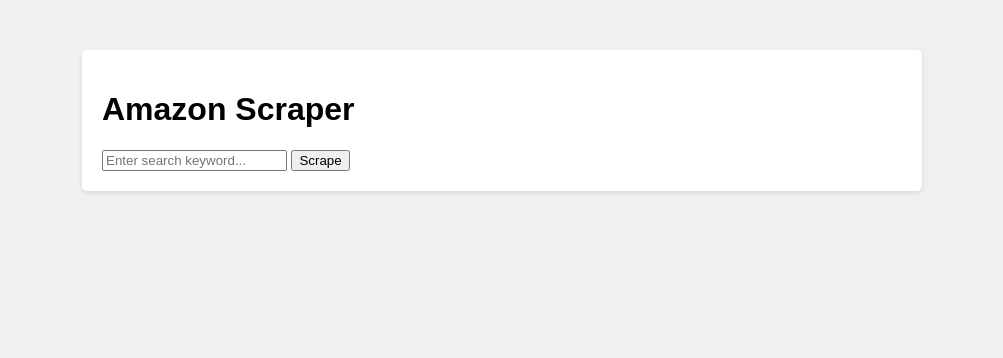
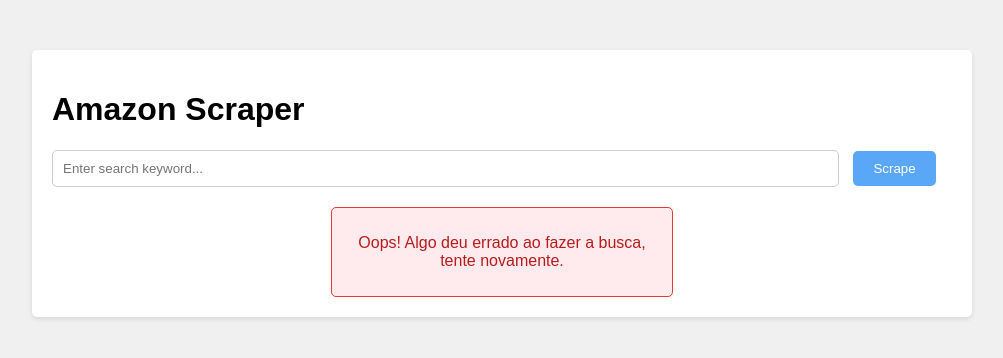
Before and after one commit to aptandre/Amazon-Node-Scraper, a website: page frontend/index.html in a window 1280 px wide. Both pictures are taken after a click on the button "Scrape". Shown: the whole page, without its empty margins (138-1141 px from the left). Drawn offline with Linux system fonts and the light colour scheme; no server answers.

Commit message:
Adding extra styles for components

```diff
--- a/frontend/index.html
+++ b/frontend/index.html
@@ -4,7 +4,7 @@
     <meta charset="UTF-8">
     <meta http-equiv="X-UA-Compatible" content="IE=edge">
     <meta name="viewport" content="width=device-width, initial-scale=1.0">
-    <title>Amazon Scraper</title>
+    <title>Amazon Scraper Project</title>
     <link rel="stylesheet" href="styles.css">
 </head>
 <body>
@@ -14,6 +14,7 @@
         <button id="scrapeBtn">Scrape</button>
         <div id="results"></div>
     </div>
+
     <script src="script.js"></script>
 </body>
 </html>
--- a/frontend/script.js
+++ b/frontend/script.js
@@ -1,8 +1,27 @@
 document.getElementById('scrapeBtn').addEventListener('click', async () => {
+
     const keyword = document.getElementById('keyword').value;
-    const response = await fetch(`/api/scrape?keyword=${keyword}`);
-    const data = await response.json();
-    displayResults(data);
+
+    try {
+        const response = await fetch(`/amazon-scraper/scrape?keyword=${keyword}`);
+        const data = await response.json();
+
+        displayResults(data);
+
+    } catch (error) {
+        console.log(error)
+        const resultsContainer = document.getElementById('results');
+
+        const errorComponent = document.createElement('div');
+        errorComponent.innerHTML = `
+        <div class="error-box">
+        <p>Oops! Algo deu errado ao fazer a busca, tente novamente.</p>
+        </div>
+        `
+
+        resultsContainer.appendChild(errorComponent)
+    }
+
 });
 
 function displayResults(data) {
--- a/frontend/styles.css
+++ b/frontend/styles.css
@@ -13,3 +13,49 @@
     margin: 0;
     padding: 0;
 }
+
+.container {
+    max-width: 900px;
+    margin: 50px auto;
+    padding: 20px;
+    background-color: #ffffff;
+    border-radius: 5px;
+    box-shadow: 0 2px 5px rgba(0, 0, 0, 0.1);
+}
+
+input[type="text"] {
+    width: 85%;
+    padding: 10px;
+    margin-right: 10px;
+    border: 1px solid #ccc;
+    border-radius: 5px;
+}
+
+.error-box {
+    background-color: #ffebee; /* Vermelho suave */
+    color: #b71c1c; /* Vermelho mais escuro */
+    border: 1px solid #e53935; /* Vermelho escuro */
+    border-radius: 5px;
+    padding: 10px 20px;
+    text-align: center;
+    margin: 20px auto 0;
+    max-width: 300px; /* Define a largura máxima */
+}
+
+
+#scrapeBtn {
+    padding: 10px 20px;
+    background-color: #5aa6f7;
+    color: #fff;
+    border: none;
+    border-radius: 5px;
+    cursor: pointer;
+    font-family: Arial, Helvetica, sans-serif;
+
+}
+
+#scrapeBtn:hover {
+    background-color: #007bff;
+
+
+}
--- a/package.json
+++ b/package.json
@@ -12,6 +12,7 @@
   "dependencies": {
     "axios": "^1.6.7",
     "cheerio": "^1.0.0-rc.12",
+    "cors": "^2.8.5",
     "express": "^4.18.2"
   }
 }
```
Also changed, not shown: 1 other file.
